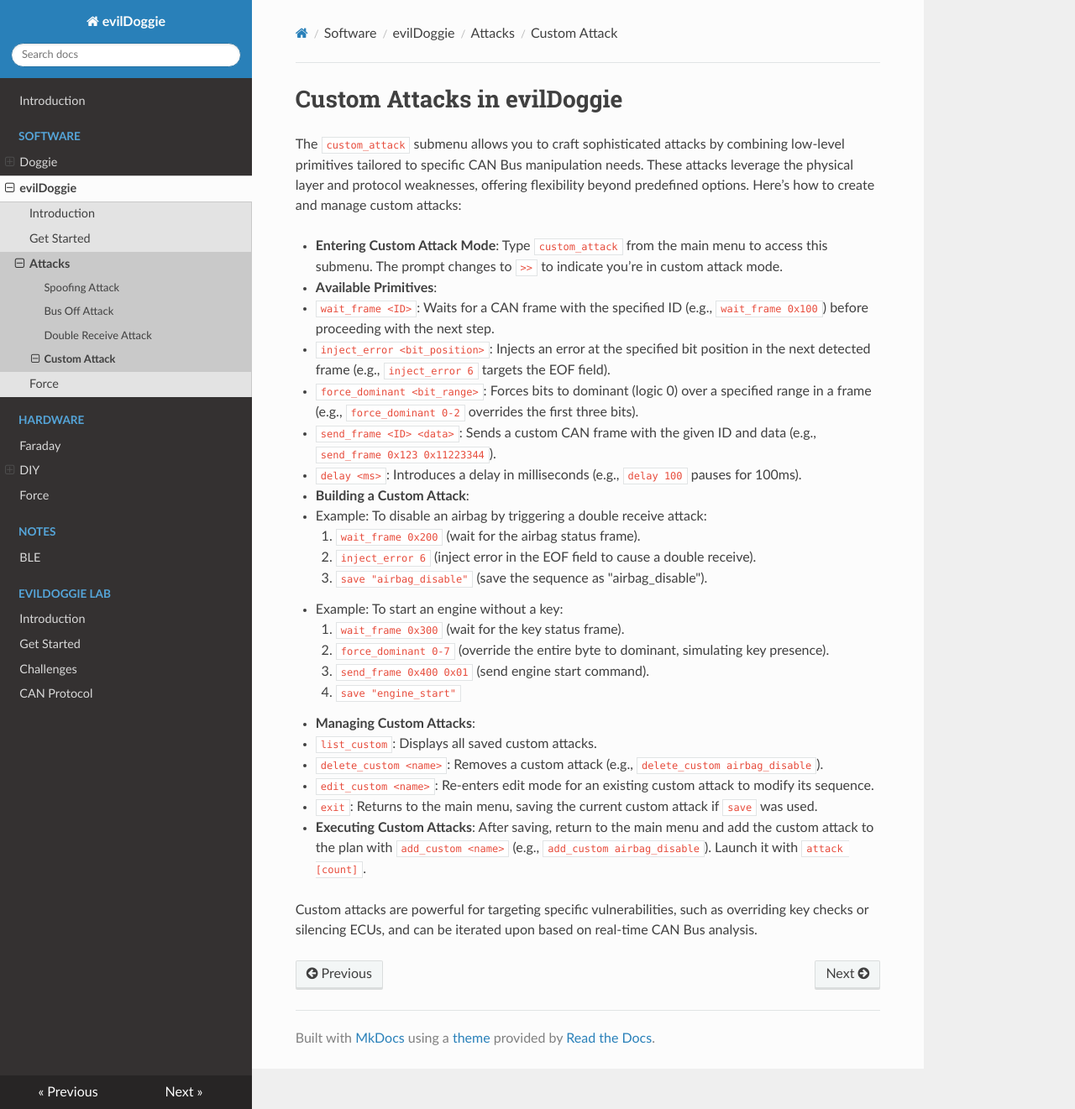
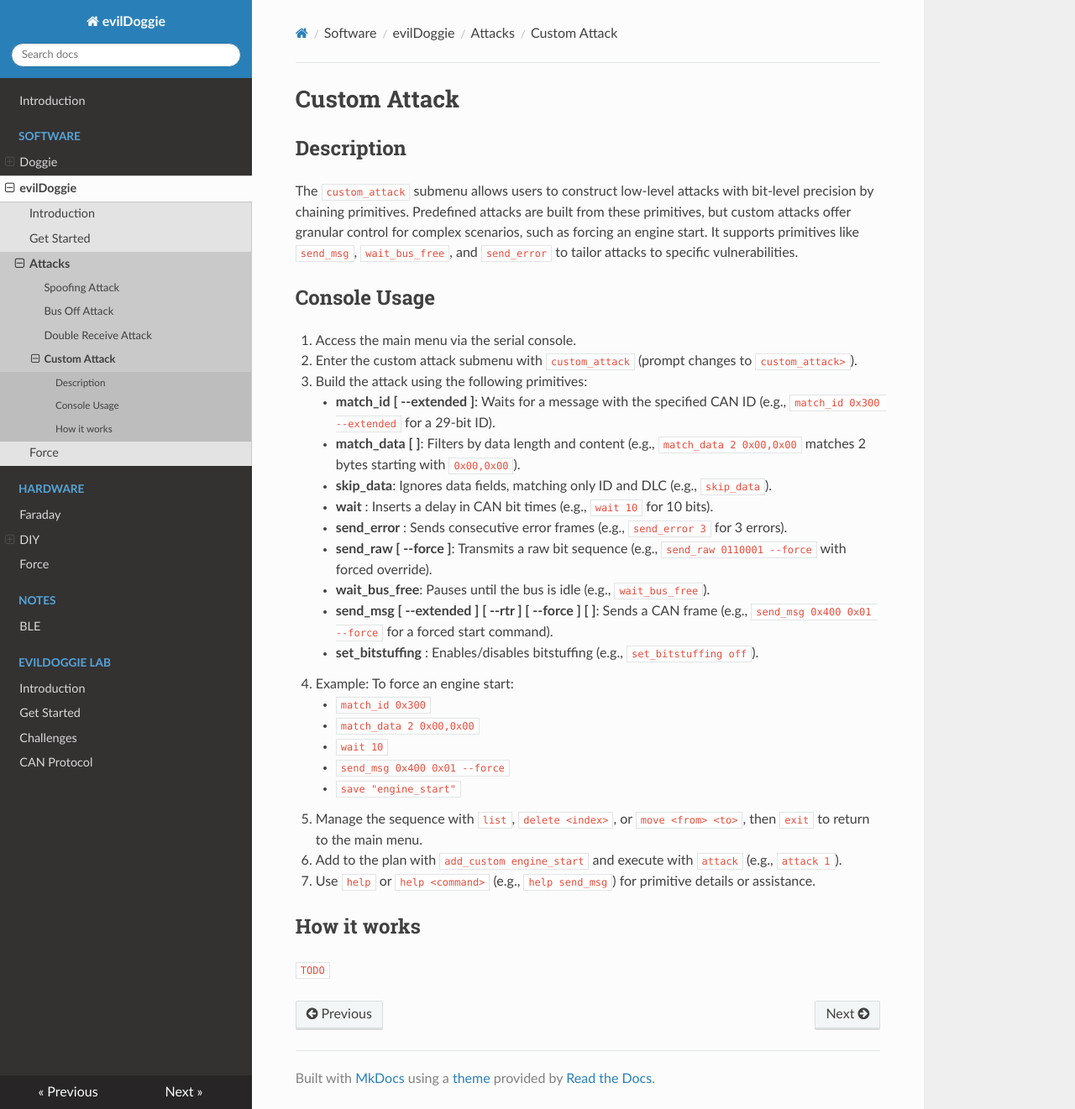
Before and after one commit to infobyte/doggie, an MkDocs documentation site: the page built from docs/software/evil_doggie/attacks/custom_attack.md, in a window 1280 px wide and 1321 px high. Shown: the whole window at 84% size. Built offline with MkDocs 1.6.1, drawn with Linux system fonts in a browser that asks for light colours; nearby versions of some CDN libraries.

Commit message:
[docs] evilDoggie attack with real info

```diff
--- a/docs/software/evil_doggie/attacks/custom_attack.md
+++ b/docs/software/evil_doggie/attacks/custom_attack.md
@@ -1,29 +1,33 @@
-# Custom Attacks in evilDoggie
+# Custom Attack
 
-The `custom_attack` submenu allows you to craft sophisticated attacks by combining low-level primitives tailored to specific CAN Bus manipulation needs. These attacks leverage the physical layer and protocol weaknesses, offering flexibility beyond predefined options. Here’s how to create and manage custom attacks:
+## Description
 
-- **Entering Custom Attack Mode**: Type `custom_attack` from the main menu to access this submenu. The prompt changes to `>>` to indicate you’re in custom attack mode.
-- **Available Primitives**:
-  - `wait_frame <ID>`: Waits for a CAN frame with the specified ID (e.g., `wait_frame 0x100`) before proceeding with the next step.
-  - `inject_error <bit_position>`: Injects an error at the specified bit position in the next detected frame (e.g., `inject_error 6` targets the EOF field).
-  - `force_dominant <bit_range>`: Forces bits to dominant (logic 0) over a specified range in a frame (e.g., `force_dominant 0-2` overrides the first three bits).
-  - `send_frame <ID> <data>`: Sends a custom CAN frame with the given ID and data (e.g., `send_frame 0x123 0x11223344`).
-  - `delay <ms>`: Introduces a delay in milliseconds (e.g., `delay 100` pauses for 100ms).
-- **Building a Custom Attack**:
-  - Example: To disable an airbag by triggering a double receive attack:
-    1. `wait_frame 0x200` (wait for the airbag status frame).
-    2. `inject_error 6` (inject error in the EOF field to cause a double receive).
-    3. `save "airbag_disable"` (save the sequence as "airbag_disable").
-  - Example: To start an engine without a key:
-    1. `wait_frame 0x300` (wait for the key status frame).
-    2. `force_dominant 0-7` (override the entire byte to dominant, simulating key presence).
-    3. `send_frame 0x400 0x01` (send engine start command).
-    4. `save "engine_start"`
-- **Managing Custom Attacks**:
-  - `list_custom`: Displays all saved custom attacks.
-  - `delete_custom <name>`: Removes a custom attack (e.g., `delete_custom airbag_disable`).
-  - `edit_custom <name>`: Re-enters edit mode for an existing custom attack to modify its sequence.
-  - `exit`: Returns to the main menu, saving the current custom attack if `save` was used.
-- **Executing Custom Attacks**: After saving, return to the main menu and add the custom attack to the plan with `add_custom <name>` (e.g., `add_custom airbag_disable`). Launch it with `attack [count]`.
+The `custom_attack` submenu allows users to construct low-level attacks with bit-level precision by chaining primitives. Predefined attacks are built from these primitives, but custom attacks offer granular control for complex scenarios, such as forcing an engine start. It supports primitives like `send_msg`, `wait_bus_free`, and `send_error` to tailor attacks to specific vulnerabilities.
 
-Custom attacks are powerful for targeting specific vulnerabilities, such as overriding key checks or silencing ECUs, and can be iterated upon based on real-time CAN Bus analysis.
+## Console Usage
+
+1. Access the main menu via the serial console.
+2. Enter the custom attack submenu with `custom_attack` (prompt changes to `custom_attack>`).
+3. Build the attack using the following primitives:
+    - **match_id <id> [ --extended ]**: Waits for a message with the specified CAN ID (e.g., `match_id 0x300 --extended` for a 29-bit ID).
+    - **match_data <dlc> [ <data> ]**: Filters by data length and content (e.g., `match_data 2 0x00,0x00` matches 2 bytes starting with `0x00,0x00`).
+    - **skip_data**: Ignores data fields, matching only ID and DLC (e.g., `skip_data`).
+    - **wait <bits>**: Inserts a delay in CAN bit times (e.g., `wait 10` for 10 bits).
+    - **send_error <count>**: Sends consecutive error frames (e.g., `send_error 3` for 3 errors).
+    - **send_raw <bits> [ --force ]**: Transmits a raw bit sequence (e.g., `send_raw 0110001 --force` with forced override).
+    - **wait_bus_free**: Pauses until the bus is idle (e.g., `wait_bus_free`).
+    - **send_msg <id> [ --extended ] [ --rtr ] [ --force ] [ <data> ]**: Sends a CAN frame (e.g., `send_msg 0x400 0x01 --force` for a forced start command).
+    - **set_bitstuffing <state>**: Enables/disables bitstuffing (e.g., `set_bitstuffing off`).
+4. Example: To force an engine start:
+    - `match_id 0x300`
+    - `match_data 2 0x00,0x00`
+    - `wait 10`
+    - `send_msg 0x400 0x01 --force`
+    - `save "engine_start"`
+5. Manage the sequence with `list`, `delete <index>`, or `move <from> <to>`, then `exit` to return to the main menu.
+6. Add to the plan with `add_custom engine_start` and execute with `attack` (e.g., `attack 1`).
+7. Use `help` or `help <command>` (e.g., `help send_msg`) for primitive details or assistance.
+
+## How it works
+
+`TODO`
```
Also changed, not shown: docs/software/evil_doggie/attacks/bus_off_attack.md (+17 -6 lines), docs/software/evil_doggie/attacks/double_receive_attack.md (+17 -6 lines), docs/software/evil_doggie/attacks/spoofing_attack.md (+17 -7 lines).
